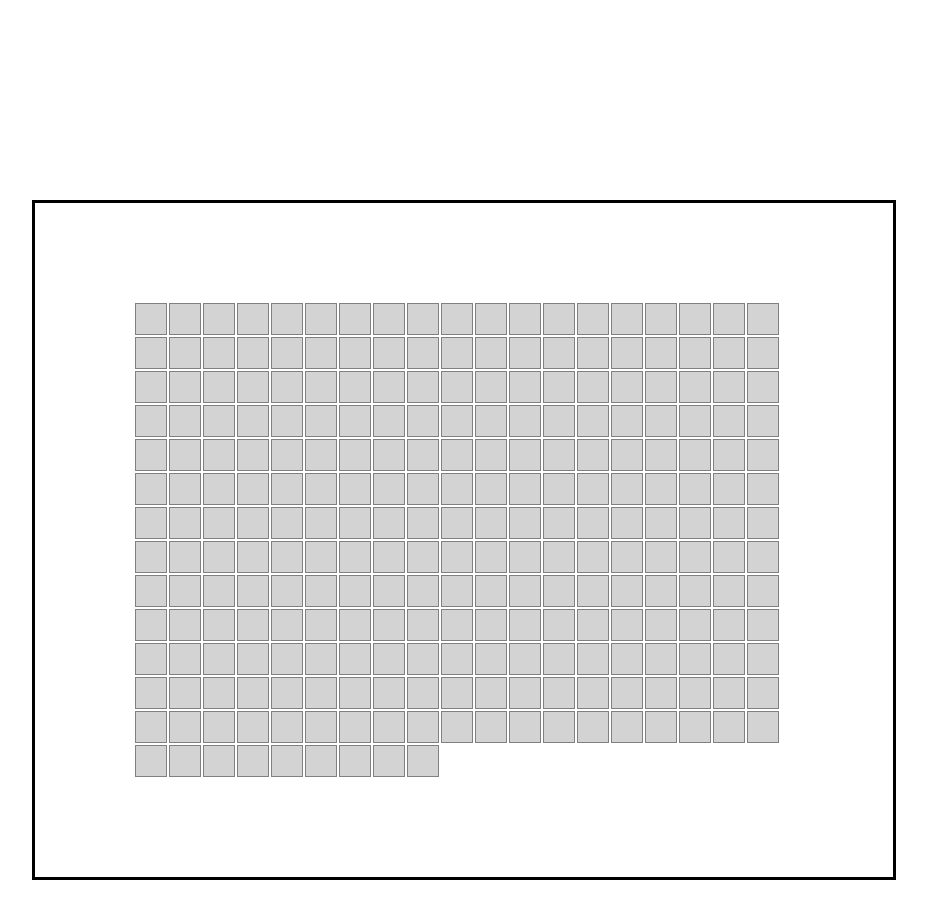
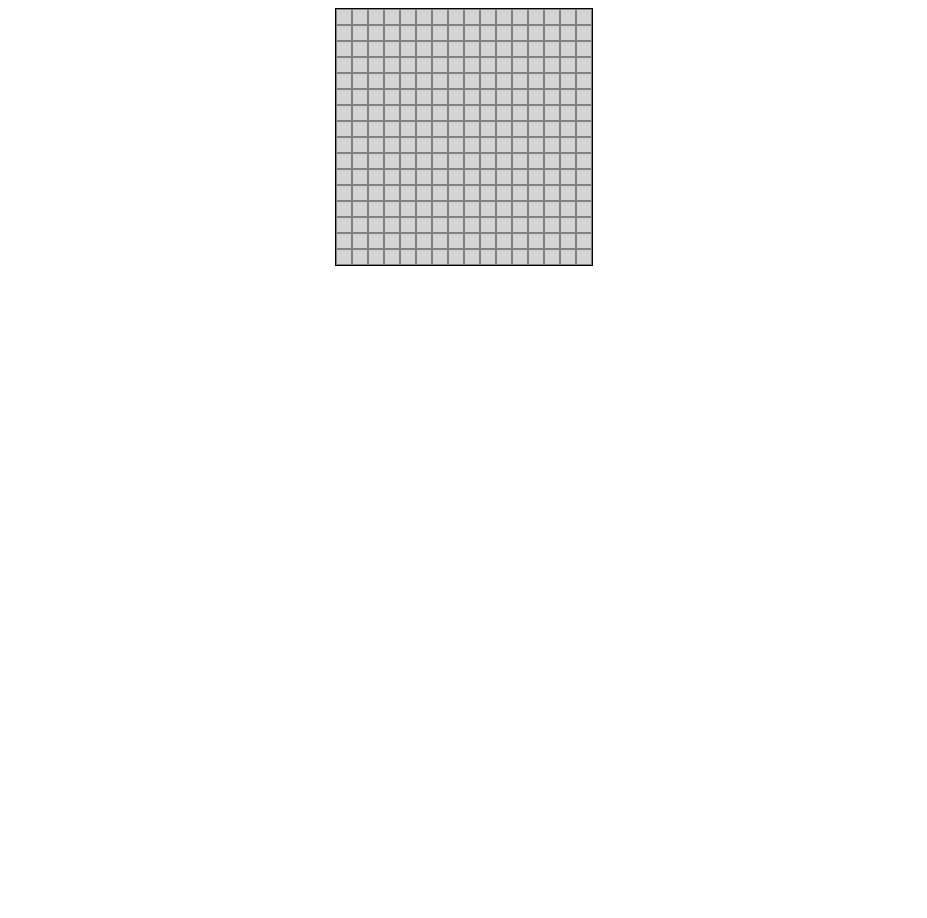
Before and after one commit to sugarbalazs/etch-a-sketch, a plain HTML site: page project/index.html in a window 1280 px wide. Shown: the whole page, without its empty margins (176-1103 px from the left). After the commit the page ends 800 px from the top, so only its background shows below. Drawn offline with Linux system fonts and the light colour scheme.

Commit message:
Resizing to get the 16x16 always

```diff
--- a/project/style.css
+++ b/project/style.css
@@ -1,19 +1,17 @@
 .flex-container {
-  margin: 200px;
-  padding: 100px;
+  margin: 0 auto;
   display: flex;
   flex-wrap: wrap;
-  gap: 2px;
-  width: auto;
-  border: solid black;
+  width: 16em;
+  height: 16em;
+  border: 1px solid black;
 }
 .flex-item {
   background-color: lightgray;
   border: 1px solid gray;
-  width: 2rem;
-  height: 2rem;
   box-sizing: border-box;
-  display: flex;
-  justify-content: center;
-  align-items: center;
+  height: 1em;
+  width: 1em;
+  flex-grow: 0;
+  flex-shrink: 0;
 }
```
